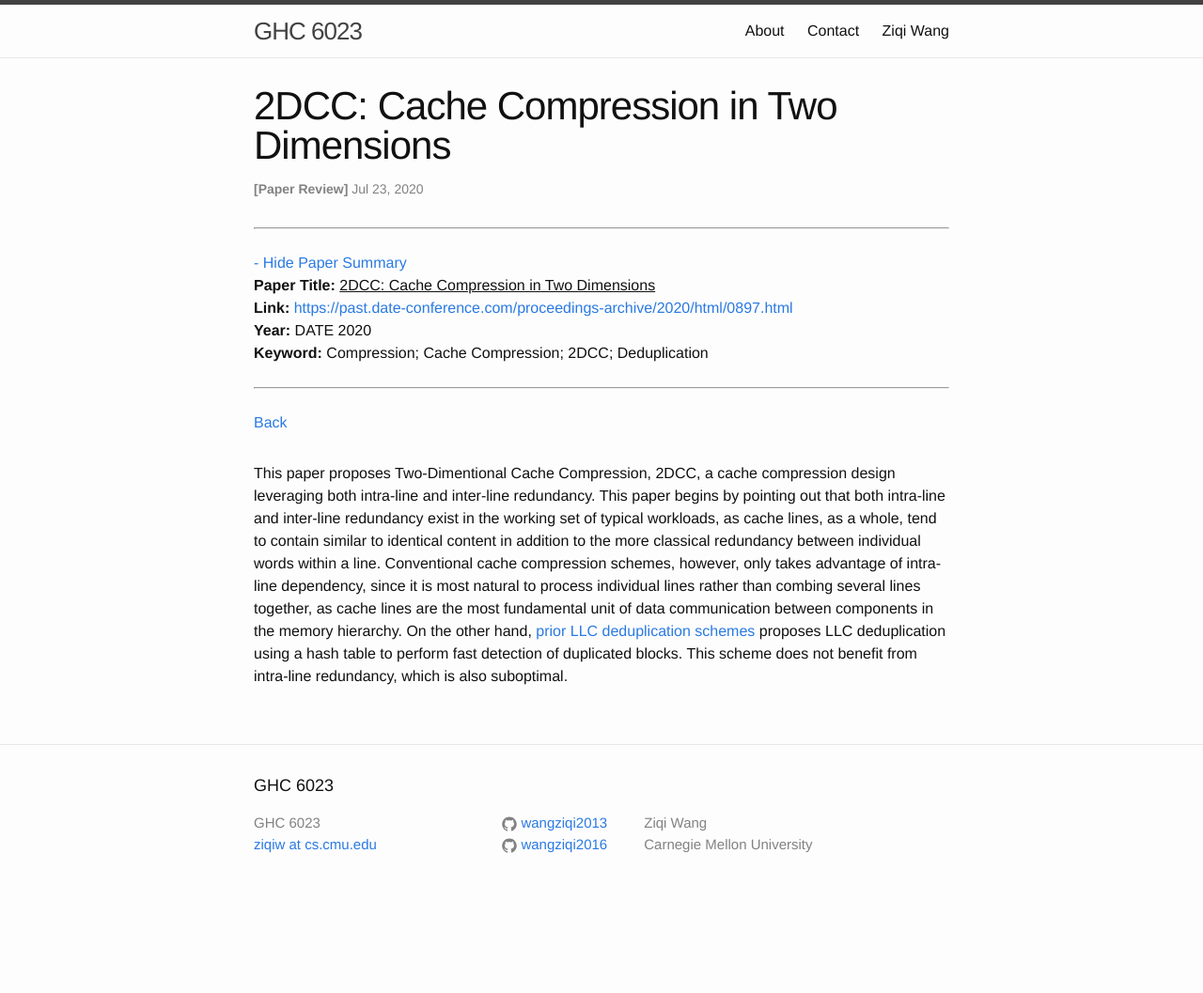
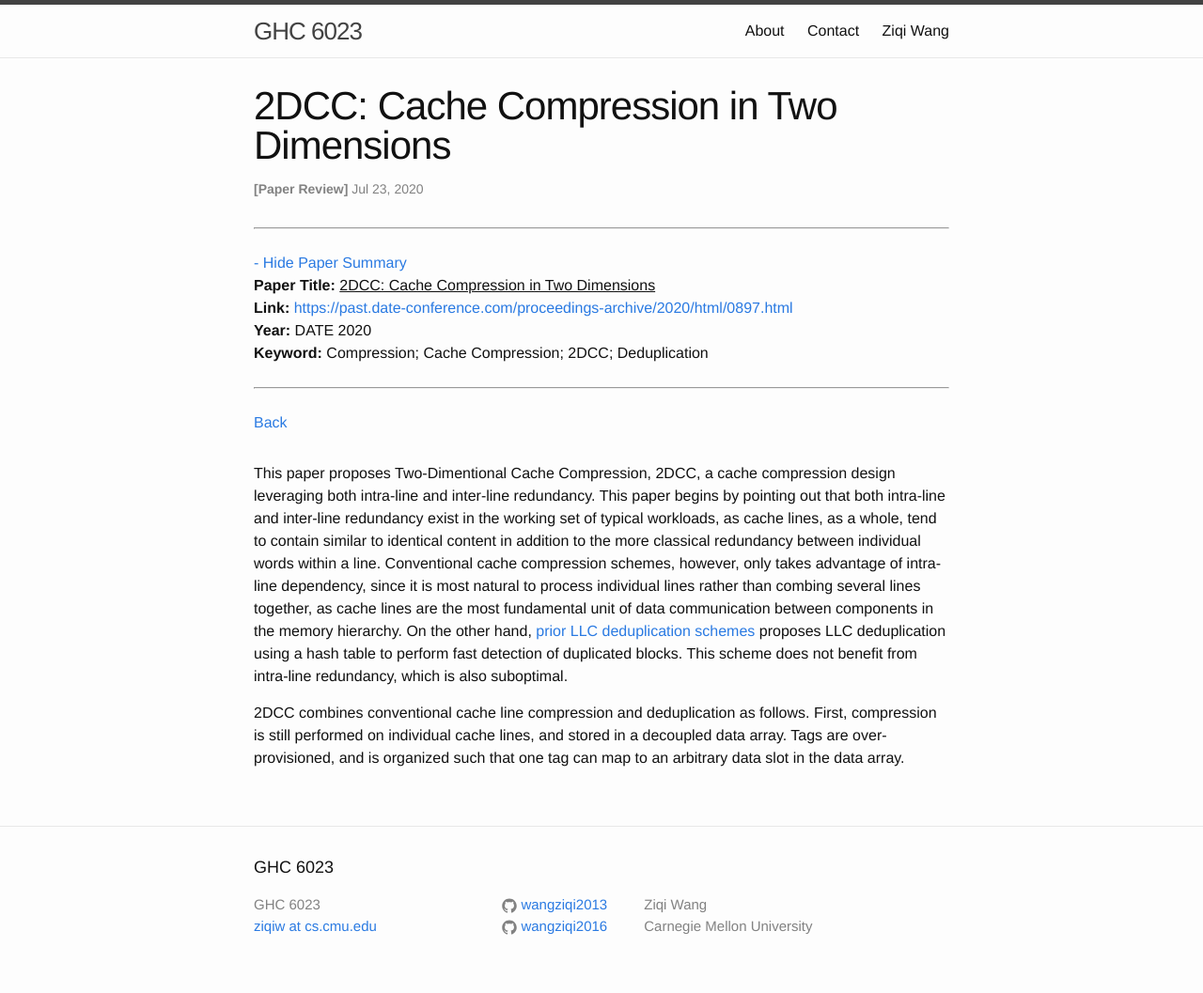
Before and after one commit to wangziqi2013/wangziqi2013.github.io, a Jekyll site: the page built from _posts/2020-07-22-2dcc.markdown, in a window 1280 px wide. Shown: the whole page at 94% size. Built offline with Jekyll 4.4.1, drawn with Linux system fonts in a browser that asks for light colours; before the commit the page ends 970 px from its top, so only the background shows below that.

Commit message:
Adding tags

```diff
--- a/_posts/2020-07-22-2dcc.markdown
+++ b/_posts/2020-07-22-2dcc.markdown
@@ -22,3 +22,7 @@ than combing several lines together, as cache lines are the most fundamental uni
 in the memory hierarchy. On the other hand, [prior LLC deduplication schemes]({% post_url 2020-06-24-llc-dedup %})
 proposes LLC deduplication using a hash table to perform fast detection of duplicated blocks. This scheme does not
 benefit from intra-line redundancy, which is also suboptimal.
+
+2DCC combines conventional cache line compression and deduplication as follows. First, compression is still performed
+on individual cache lines, and stored in a decoupled data array. Tags are over-provisioned, and is organized such that
+one tag can map to an arbitrary data slot in the data array.
```
